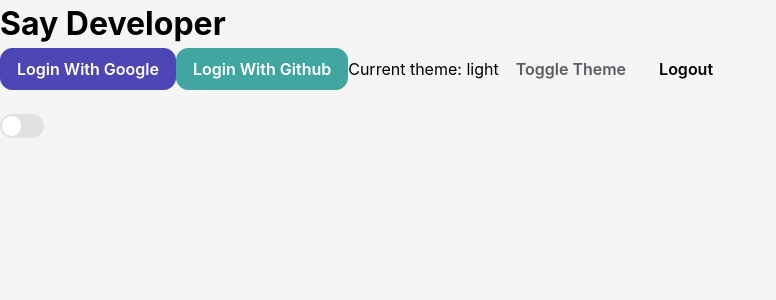
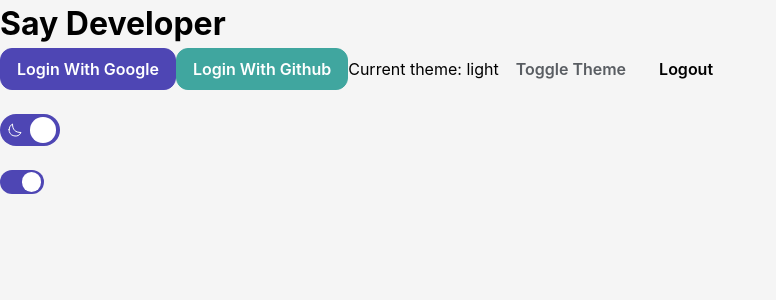
Before and after one commit to benjaminrae/say-developer, a React (Vite) app in the folder frontend/: page / in a window 1280 px wide. Shown: the top 300 px of the page, without its empty margins (0-776 px from the left). Built offline with nearby package versions, Linux system fonts and the light colour scheme; no server answers.

Commit message:
feat(frontend): ThemeToggle

```diff
--- a/frontend/src/App.tsx
+++ b/frontend/src/App.tsx
@@ -1,6 +1,8 @@
 import { useContext } from 'react';
 import { ThemeContext } from './components/ThemeProvider/context';
+import { ThemeToggle } from './components/ThemeToggle';
 import { Button } from './shared/Button';
+import { Sun } from './shared/Icons/Sun';
 import { Switch } from './shared/Switch';
 
 const App = () => {
@@ -32,7 +34,9 @@ const App = () => {
       <Button onClick={handleLogout} variant="stroke">
         Logout
       </Button>
-      <Switch id="theme" isOn={theme === 'dark'} handleChange={toggleTheme} size="md" />
+      <ThemeToggle />
+      <Switch handleChange={toggleTheme} isOn={true} />
+      <Sun />
     </>
   );
 };
--- a/frontend/src/components/ThemeToggle/index.tsx
+++ b/frontend/src/components/ThemeToggle/index.tsx
@@ -1,5 +1,26 @@
+import { useContext } from 'react';
+import { Moon } from '../../shared/Icons/Moon';
+import { Sun } from '../../shared/Icons/Sun';
+import { Switch } from '../../shared/Switch';
+import { ThemeContext } from '../ThemeProvider/context';
+
 export const ThemeToggle = () => {
-  // const { theme, toggleTheme } = useContext(ThemeContext);
+  const { theme, toggleTheme } = useContext(ThemeContext);
 
-  return <div>index</div>;
+  const handleThemeChange = () => {
+    toggleTheme();
+
+    console.log('Theme toggled');
+  };
+
+  return (
+    <Switch
+      handleChange={handleThemeChange}
+      isOn={theme === 'light'}
+      size="xl"
+      id="theme"
+      offChildren={<Sun color="#fff" size="md" />}
+      onChildren={<Moon color="#fff" size="md" />}
+    />
+  );
 };
--- /dev/null
+++ b/frontend/src/shared/Icons/Moon.tsx
@@ -0,0 +1,25 @@
+import { useIconSize } from './hooks';
+import { IconProps } from './types';
+
+export const Moon = ({ size, color }: IconProps) => {
+  const iconSize = useIconSize(size ?? 'md');
+
+  return (
+    <svg
+      width={iconSize}
+      height={iconSize}
+      viewBox="0 0 24 24"
+      strokeWidth="1.5"
+      fill="none"
+      xmlns="http://www.w3.org/2000/svg"
+      color={color}
+    >
+      <path
+        d="M3 11.507a9.493 9.493 0 0 0 18 4.219c-8.507 0-12.726-4.22-12.726-12.726A9.494 9.494 0 0 0 3 11.507Z"
+        stroke={color}
+        strokeLinecap="round"
+        strokeLinejoin="round"
+      />
+    </svg>
+  );
+};
--- /dev/null
+++ b/frontend/src/shared/Icons/Sun.tsx
@@ -0,0 +1,25 @@
+import { useIconSize } from './hooks';
+import { IconProps } from './types';
+
+export const Sun = ({ color, size }: IconProps) => {
+  const iconSize = useIconSize(size ?? 'md');
+
+  return (
+    <svg
+      width={iconSize}
+      height={iconSize}
+      viewBox="0 0 24 24"
+      strokeWidth="1.5"
+      fill="none"
+      xmlns="http://www.w3.org/2000/svg"
+      color={color}
+    >
+      <path
+        d="M12 18a6 6 0 1 0 0-12 6 6 0 0 0 0 12ZM22 12h1M12 2V1M12 23v-1M20 20l-1-1M20 4l-1 1M4 20l1-1M4 4l1 1M1 12h1"
+        stroke={color}
+        strokeLinecap="round"
+        strokeLinejoin="round"
+      />
+    </svg>
+  );
+};
--- /dev/null
+++ b/frontend/src/shared/Icons/hooks.ts
@@ -0,0 +1,6 @@
+import { Size } from 'styled-components';
+import { mainTheme } from '../../styles/themes/mainTheme';
+
+export const useIconSize = (size: Size): string => {
+  return mainTheme.typography.sizes[size];
+};
--- a/frontend/src/shared/Icons/types.ts
+++ b/frontend/src/shared/Icons/types.ts
@@ -1,6 +1,10 @@
 import React from 'react';
+import { Size } from 'styled-components';
 
-export type IconProps = Record<string, unknown>;
+export type IconProps = {
+  size?: Size;
+  color?: string;
+};
 
 export type Icon =
   | React.FC<IconProps>
--- a/frontend/src/shared/Switch/Switch.styled.tsx
+++ b/frontend/src/shared/Switch/Switch.styled.tsx
@@ -1,4 +1,4 @@
-import styled, { Size } from 'styled-components';
+import styled, { Size, css } from 'styled-components';
 import { SwitchStyledProps } from './types';
 
 export const SwitchStyled = styled.div<SwitchStyledProps>``;
@@ -13,9 +13,9 @@ export const SwitchInput = styled.input`
   }
 `;
 
-export const SwitchLabel = styled.label<{ size: Size; isOn: boolean }>`
+export const SwitchLabel = styled.label<{ size: Size; $isOn: boolean }>`
   background-color: ${(props) =>
-    props.isOn ? props.theme.colors.accent.primary : props.theme.colors.border};
+    props.$isOn ? props.theme.colors.accent.primary : props.theme.colors.border};
   display: flex;
   align-items: center;
   justify-content: space-between;
@@ -72,9 +72,22 @@ export const SwitchLabel = styled.label<{ size: Size; isOn: boolean }>`
     }
 `;
 
-export const SwitchInner = styled.span`
-  margin-left: -100%;
-  display: inline-block;
+const switchChildWrapper = css`
+  position: absolute;
+  display: flex;
+  flex-direction: column;
+  justify-content: center;
+  align-items: center;
+  width: 50%;
+`;
+
+export const SwitchOn = styled.span`
+  ${switchChildWrapper}
+`;
+
+export const SwitchOff = styled.span`
+  ${switchChildWrapper}
+  right: 0;
 `;
 
 export const SwitchButton = styled.span`
--- a/frontend/src/shared/Switch/index.tsx
+++ b/frontend/src/shared/Switch/index.tsx
@@ -1,13 +1,13 @@
-import { SwitchButton, SwitchInner, SwitchInput, SwitchLabel, SwitchStyled } from './Switch.styled';
+import { SwitchInput, SwitchLabel, SwitchOff, SwitchOn, SwitchStyled } from './Switch.styled';
 import { SwitchProps } from './types';
 
-export const Switch = ({ id, isOn, handleChange, size }: SwitchProps) => {
+export const Switch = ({ id, isOn, handleChange, size, onChildren, offChildren }: SwitchProps) => {
   return (
     <SwitchStyled>
       <SwitchInput type="checkbox" onChange={handleChange} checked={isOn} id={id} />
-      <SwitchLabel htmlFor={id} size={size ?? 'md'} isOn={isOn}>
-        <SwitchInner />
-        <SwitchButton />
+      <SwitchLabel htmlFor={id} size={size ?? 'md'} $isOn={isOn}>
+        {!isOn && <SwitchOff>{offChildren && offChildren}</SwitchOff>}
+        {isOn && <SwitchOn>{onChildren && onChildren}</SwitchOn>}
       </SwitchLabel>
     </SwitchStyled>
   );
--- a/frontend/src/shared/Switch/types.ts
+++ b/frontend/src/shared/Switch/types.ts
@@ -1,4 +1,4 @@
-import React, { ChangeEventHandler } from 'react';
+import React, { ChangeEventHandler, ReactNode } from 'react';
 import { Size } from 'styled-components';
 import { Variant } from '../../styles/types';
 
@@ -11,6 +11,8 @@ export type SwitchProps = NativeDivProps & {
   variant?: Variant;
   size?: Size;
   isOn: boolean;
+  onChildren?: ReactNode;
+  offChildren?: ReactNode;
   handleChange: ChangeEventHandler<HTMLInputElement>;
 };
 
```
